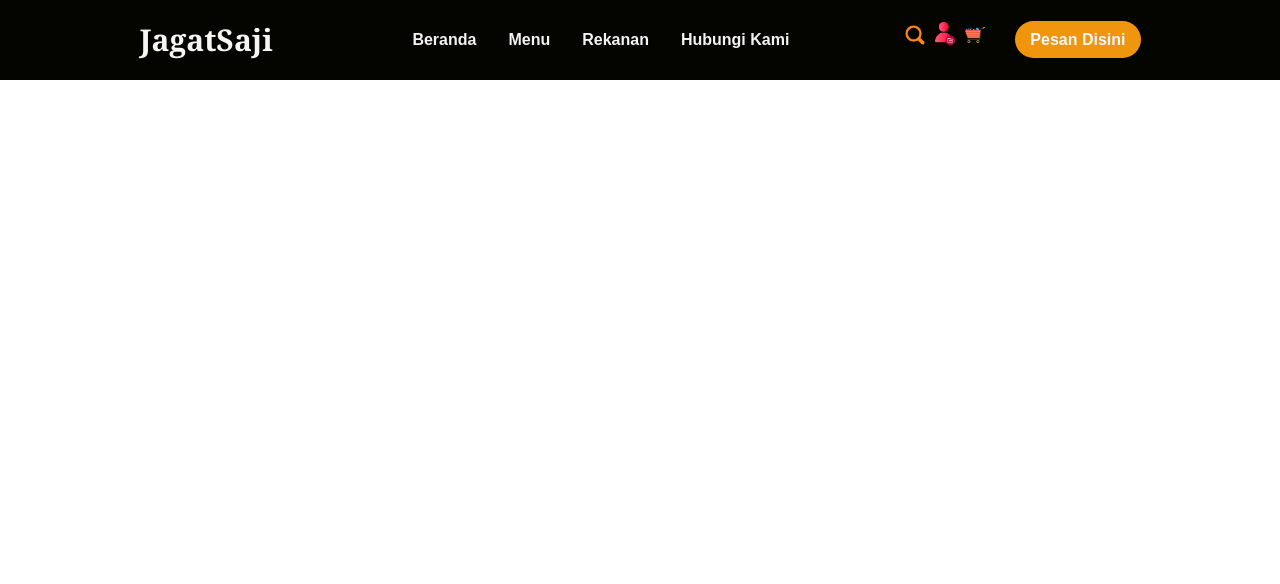
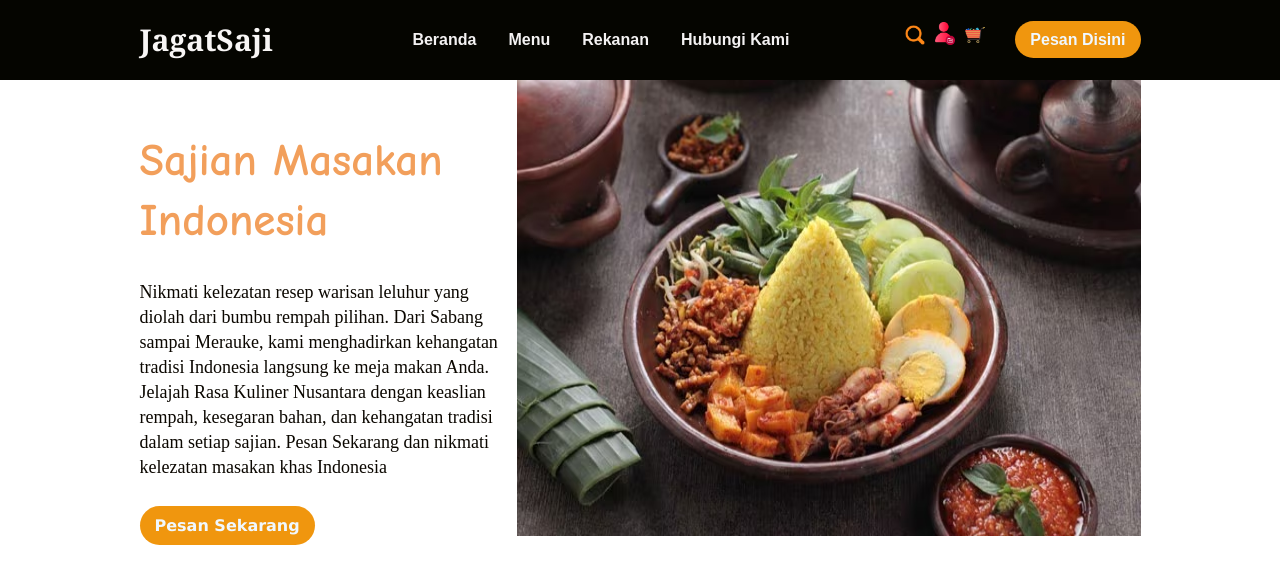
Before and after one commit to focalors67/menu, a plain HTML site: page index.html in a window 1280 px wide. Drawn offline with Linux system fonts and the light colour scheme.

Commit message:
Enhance index.html with Indonesian cuisine section
Added a new section for Indonesian cuisine with a description and a reservation link.

```diff
--- a/index.html
+++ b/index.html
@@ -69,6 +69,64 @@
         cursor: pointer;
         font-weight: bold;
       }
+      section {
+        margin: 0px;
+        display: flex;
+        margin-bottom: 0px;
+        margin-top: 0px;
+      }
+      .kolom {
+        text-align: left;
+        margin-top: 50px;
+        margin-bottom: 0px;
+        color: #121212;
+      }
+      .kolom .deskripsi {
+        font-size: 18px;
+        font-family: "Times New Roman", Times, serif;
+        color: #0b0700;
+        line-height: 25px;
+        justify-content: first baseline;
+      }
+      p {
+        font-family: "comic ms sans";
+        color: #0f0900;
+        line-height: 20px;
+      }
+      h2 {
+        font-family: "comic sans ms";
+        font-weight: 700;
+        font-size: 45px;
+        margin-bottom: 30px;
+        color: #f8cc8a;
+        width: 100%;
+        line-height: 60px;
+      }
+      .gambar {
+        margin-top: 50px;
+        width: 480px;
+        height: auto;
+        float: right;
+        border-radius: 24px;
+        object-fit: cover;
+        box-shadow: 0 10px 20px rgba(246, 182, 44, 0.7);
+        transition: transform 0.3s ease;
+        flex: 1;
+        display: flex;
+        justify-content: center;
+        transform: translateY(-4px);
+        gap: 40px;
+      }
+      a.reservasi {
+        background: #f0960e;
+        border-radius: 20px;
+        margin-top: 20px;
+        padding: 10px 15px 10px 15px;
+        color: aliceblue;
+        cursor: pointer;
+        font-weight: bold;
+        font-family: Verdana, Geneva, Tahoma, sans-serif;
+      }
     </style>
   </head>
   <body>
@@ -111,5 +169,25 @@
         </div>
       </nav>
     </div>
+    <div class="wrapper">
+      <section id="home">
+        <div class="kolom">
+          <h2 style="color: rgba(237, 125, 33, 0.737)">
+            Sajian Masakan Indonesia
+          </h2>
+          <p class="deskripsi">
+            Nikmati kelezatan resep warisan leluhur yang diolah dari bumbu
+            rempah pilihan. Dari Sabang sampai Merauke, kami menghadirkan
+            kehangatan tradisi Indonesia langsung ke meja makan Anda.
+            <br />Jelajah Rasa Kuliner Nusantara dengan keaslian rempah,
+            kesegaran bahan, dan kehangatan tradisi dalam setiap sajian. Pesan
+            Sekarang dan nikmati kelezatan masakan khas Indonesia
+          </p>
+          <br /><br />
+          <p><a href="" class="reservasi">Pesan Sekarang</a></p>
+        </div>
+        <img src="nusantara.avif" alt="">
+      </section>
+    </div>
   </body>
 </html>
```
